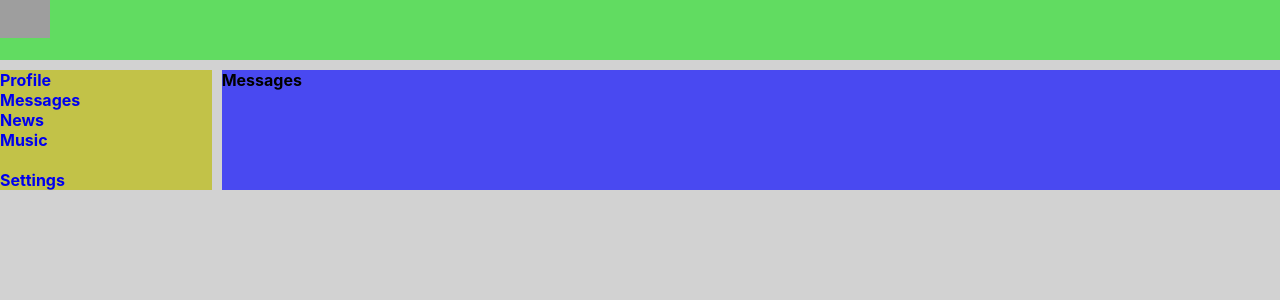
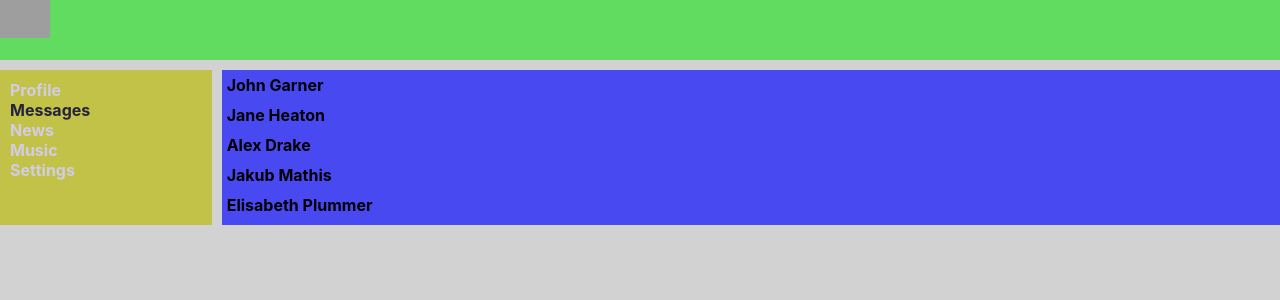
Before and after one commit to E-Vister/react_social, a React (Create React App) app: page /messages in a window 1280 px wide. Shown: the top 300 px of the page. Built offline with nearby package versions, Linux system fonts and the light colour scheme; grey boxes are pictures that could not be loaded.

Commit message:
Update the layout for 'Messages' and 'Navbar'

```diff
--- a/src/App.scss
+++ b/src/App.scss
@@ -1,6 +1,10 @@
 body {
   background-color: #d2d2d2;
   font-weight: bold;
+}
+
+a {
+  text-decoration: none;
 }
 
 .App {
--- a/src/components/Content/Messages/Messages.jsx
+++ b/src/components/Content/Messages/Messages.jsx
@@ -1,9 +1,24 @@
 import scss from './Messages.module.scss';
+import {NavLink} from "react-router-dom";
 
 const Messages = (props) => {
     return (
-      <div>
-          Messages
+      <div className={scss.messages}>
+          <div className={scss.dialog}>
+             <NavLink to={`/messages/1`}>John Garner</NavLink>
+          </div>
+          <div className={scss.dialog}>
+              <NavLink to={`/messages/2`}>Jane Heaton</NavLink>
+          </div>
+          <div className={scss.dialog}>
+              <NavLink to={`/messages/3`}>Alex Drake</NavLink>
+          </div>
+          <div className={scss.dialog}>
+              <NavLink to={`/messages/4`}>Jakub Mathis</NavLink>
+          </div>
+          <div className={scss.dialog}>
+              <NavLink to={`/messages/5`}>Elisabeth Plummer</NavLink>
+          </div>
       </div>
     );
 }
--- a/src/components/Content/Messages/Messages.module.scss
+++ b/src/components/Content/Messages/Messages.module.scss
@@ -0,0 +1,11 @@
+.dialog {
+  a {
+    color: black;
+  }
+
+  padding: 5px;
+}
+
+.messages {
+  margin-bottom: 5px;
+}
--- a/src/components/Content/Settings/Settings.jsx
+++ b/src/components/Content/Settings/Settings.jsx
@@ -3,7 +3,7 @@ import scss from './Settings.module.scss';
 const Settings = (props) => {
     return (
       <div>
-          Music
+          Settings
       </div>
     );
 }
--- a/src/components/Navbar/Navbar.jsx
+++ b/src/components/Navbar/Navbar.jsx
@@ -1,24 +1,28 @@
 import scss from './Navbar.module.scss';
-import {Link} from "react-router-dom";
+import {NavLink} from "react-router-dom";
 
 const Navbar = () => {
     return (
         <nav className={scss.navbar}>
             <div className={scss.item}>
-                <Link to="/profile">Profile</Link>
+                <NavLink to="/profile"
+                         className={navData => navData.isActive ? scss.active : scss.item}>Profile</NavLink>
             </div>
             <div className={scss.item}>
-                <Link to='/messages'>Messages</Link>
+                <NavLink to='/messages'
+                         className={navData => navData.isActive ? scss.active : scss.item}>Messages</NavLink>
             </div>
             <div className={scss.item}>
-                <Link to='/news'>News</Link>
+                <NavLink to='/news'
+                         className={navData => navData.isActive ? scss.active : scss.item}>News</NavLink>
             </div>
             <div className={scss.item}>
-                <Link to='/music'>Music</Link>
+                <NavLink to='/music'
+                         className={navData => navData.isActive ? scss.active : scss.item}>Music</NavLink>
             </div>
-            <br/>
             <div className={scss.item}>
-                <Link to='/settings'>Settings</Link>
+                <NavLink to='/settings'
+                         className={navData => navData.isActive ? scss.active : scss.item}>Settings</NavLink>
             </div>
         </nav>
     );
--- a/src/components/Navbar/Navbar.module.scss
+++ b/src/components/Navbar/Navbar.module.scss
@@ -1,10 +1,13 @@
 .navbar {
   grid-area: navbar;
   background-color: #c2c248;
+  padding: 10px;
 }
 
 .item {
-  a {
-    text-decoration: none;
-  }
+  color: #d2cce7;
 }
+
+.active {
+  color: #23233d;
+}
```
